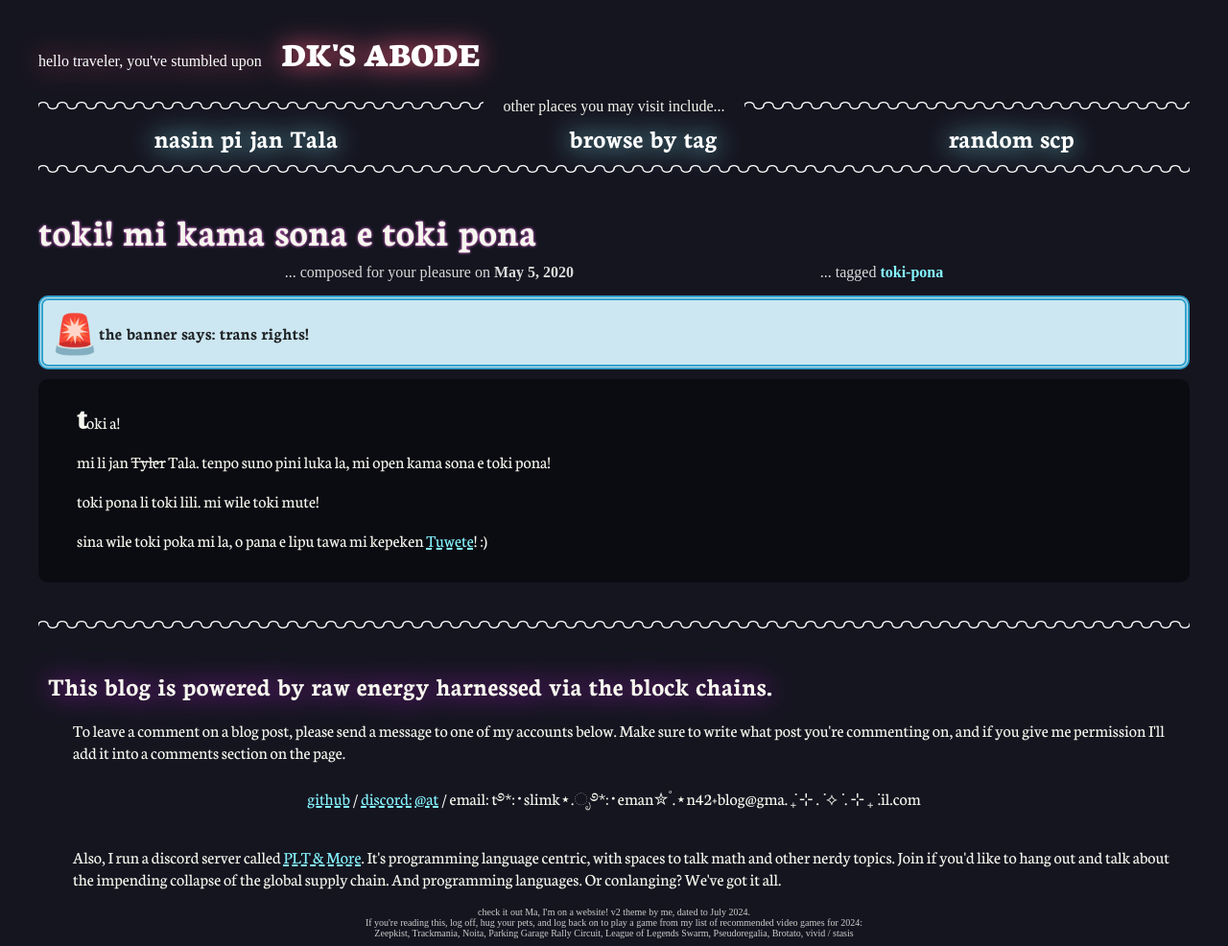
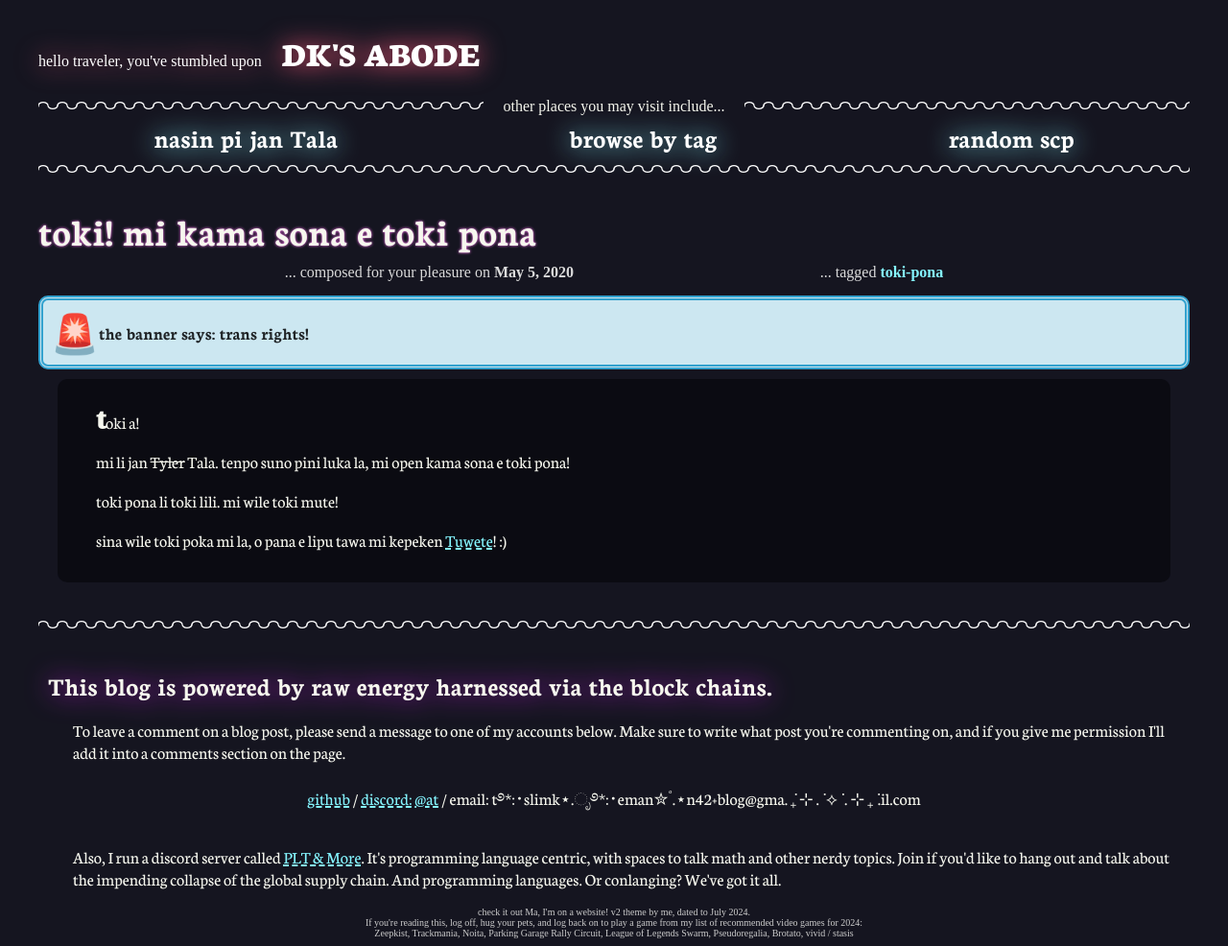
Before and after one commit to DataKinds/datakinds.github.io, a Jekyll site: the page built from _posts/2020-05-05-toki-mi-kama-sona-e-toki-pona.md, in a window 1280 px wide. Shown: the whole page at 96% size. Built offline with Jekyll 4.4.1, drawn with Linux system fonts in a browser that asks for light colours; some web fonts are replaced.

Commit message:
Make post a little narrower

```diff
--- a/_sass/v2.scss
+++ b/_sass/v2.scss
@@ -142,7 +142,7 @@ p > img {
 .post-content {
     margin: 0 auto;
     margin-bottom: 10px;
-    max-width: 70em;
+    max-width: 60em;
     padding: 15px 40px;
     border-radius: 10px;
     background-color: rgb(11, 11, 18);
```
